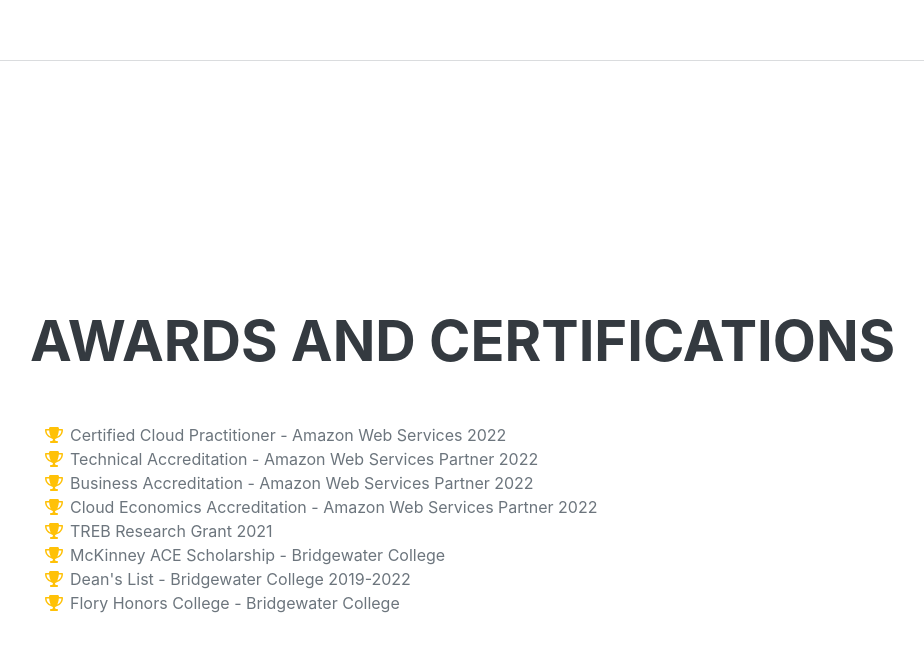
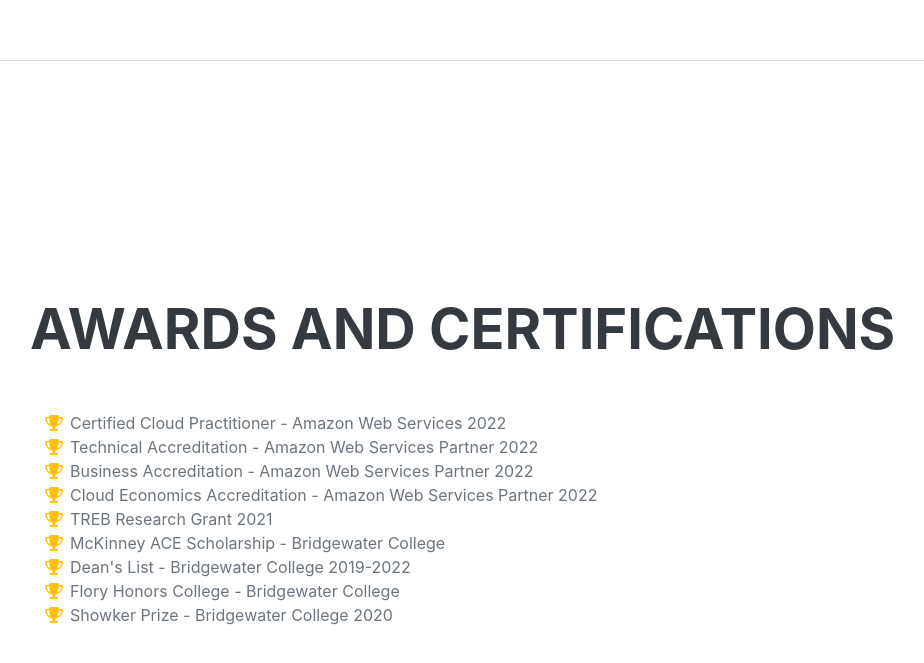
Before and after one commit to abigailgaver/abigailgaver.github.io, a plain HTML site: page index.html in a window 1280 px wide. Shown: the part 5308-5971 px from the top of the page, without its empty margins (290-1214 px from the left). Drawn offline with nearby package versions, Linux system fonts and the light colour scheme; a web font is replaced by a local one.

Commit message:
Update index.html

```diff
--- a/index.html
+++ b/index.html
@@ -279,6 +279,10 @@
                             <span class="fa-li"><i class="fas fa-trophy text-warning"></i></span>
                             Flory Honors College - Bridgewater College
                         </li>
+                        <li>
+                            <span class="fa-li"><i class="fas fa-trophy text-warning"></i></span>
+                            Showker Prize - Bridgewater College 2020
+                        </li>
                     </ul>
                 </div>
             </section>
```
